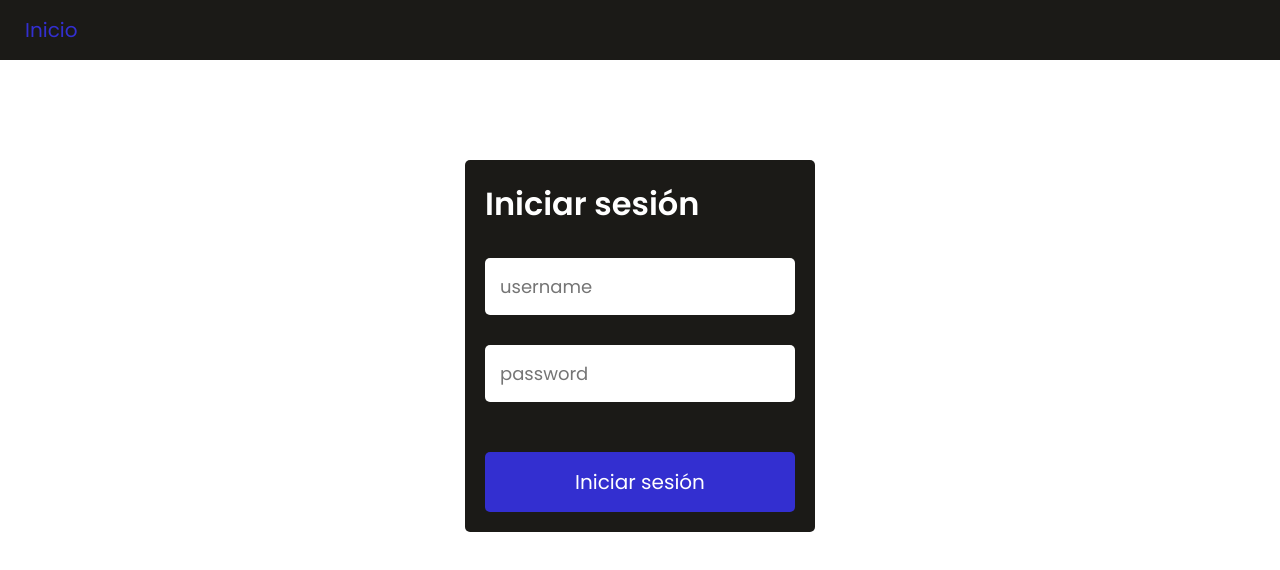
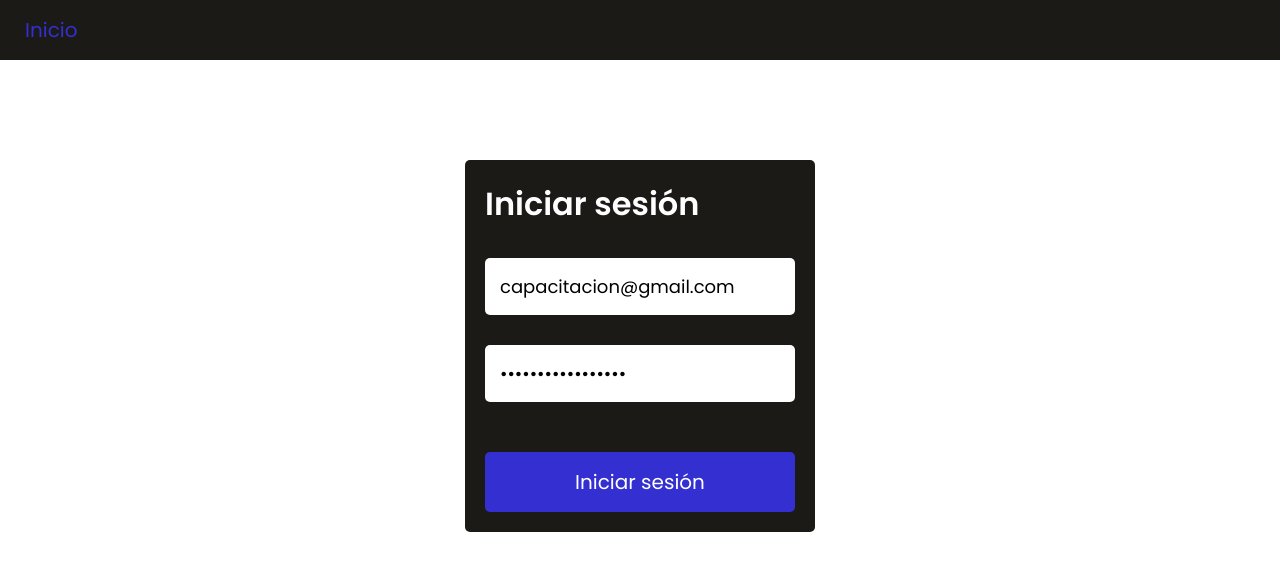
Before and after one commit to Yosipmikecolin/Prueba-tecnica-aus, a React (Create React App) app: page / in a window 1280 px wide. Shown: the top 570 px of the page. Built offline with nearby package versions, Linux system fonts and the light colour scheme.

Commit message:
private element path

```diff
--- a/src/Views/Form.tsx
+++ b/src/Views/Form.tsx
@@ -44,7 +44,7 @@ user ?
 
 <Formik
 
-initialValues={{username:"",password:""}}
+initialValues={{username:"capacitacion@gmail.com",password:"Brunofernando123*"}}
 
 onSubmit={async (values,{resetForm})=>{
 
--- a/src/Views/TableElements.tsx
+++ b/src/Views/TableElements.tsx
@@ -10,6 +10,9 @@ import { createUser } from "../Services/createUser";
 import { editUser } from "../Services/editUser";
 import IconDelete from "../Img/delete.png";
 import IconEdit from "../Img/editar.png";
+import { useContext } from "react";
+import { store } from "../Provider/provider";
+import { useNavigate } from "react-router-dom";
 
 
 
@@ -21,6 +24,8 @@ function TableElements(){
     const [values,SetValues] = useState({name:"",value:"",description:"",id:"",state:""});
     const [error,SetError] = useState(false);
     const [edit,SetEdit] = useState(false);
+    const auth = useContext(store);
+const navigation = useNavigate();
 
     useEffect(()=>{
     Load()
@@ -28,10 +33,15 @@ function TableElements(){
 
 
 
+    useEffect(()=>{
+    if(!auth.user){
+    navigation("/")
+    }
+    },[auth,navigation])
+
 
     async function Load(){
     const res = await getElements();
-    console.log(res)
     SetData(res);
     }
 
@@ -76,6 +86,7 @@ function TableElements(){
     return (
 
 
+
         (user.Nombre || user.Descripcion || user.Since || user.Valor) ?
         <Detail>
             <h4>Nombre : {user.Nombre}</h4>
@@ -87,7 +98,6 @@ function TableElements(){
             <ButtonClose type="submit" onClick={()=>{SetUser({Nombre:"",Descripcion:"",IDPropiedades:"",Since:"",Valor:""})}}><img src={IconClose} width="40" alt="close"/> </ButtonClose>
         </Detail>
         :
-
 
 
 
```
